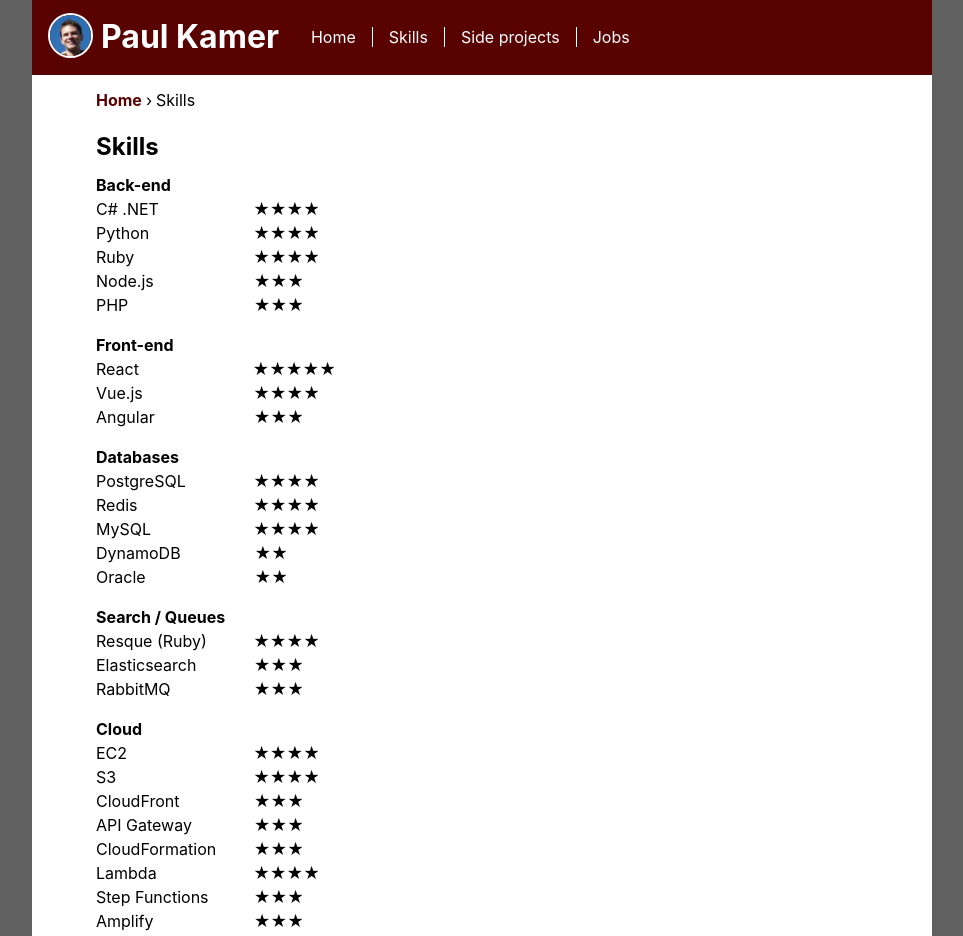
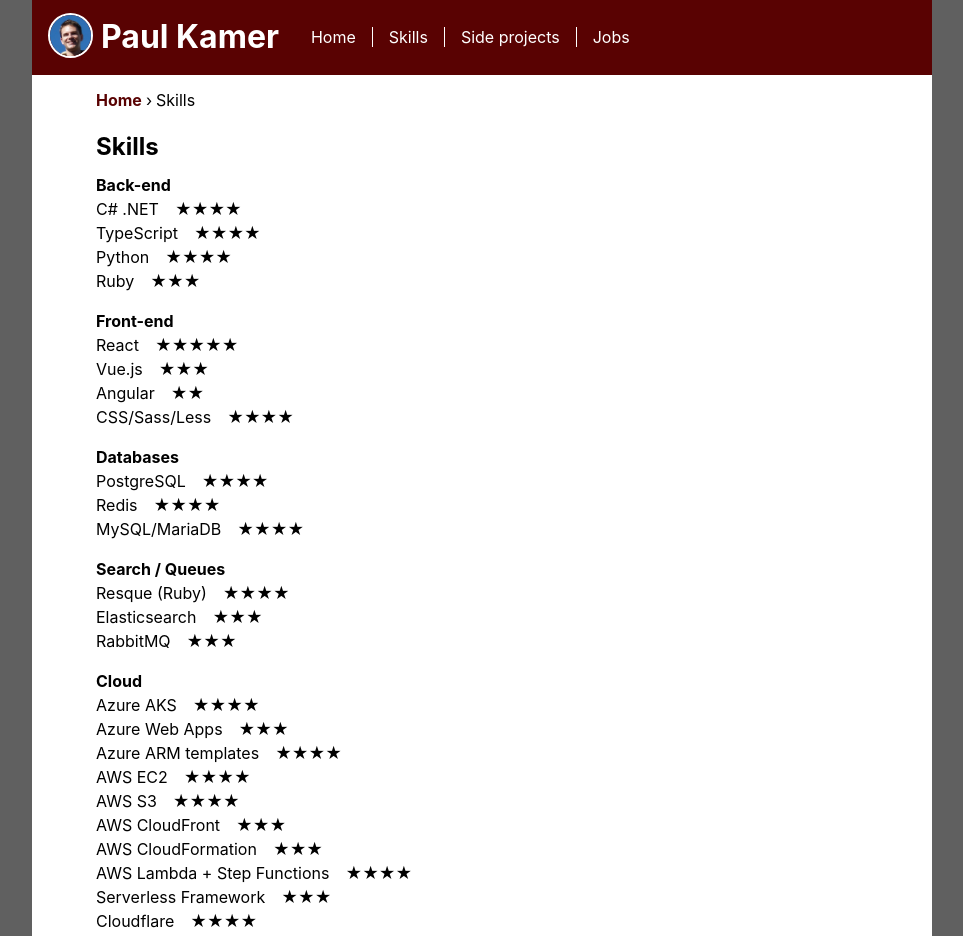
Before and after one commit to paulkamer/paulkamer.nl, a React (Create React App) app: page /skills in a window 1280 px wide. Shown: the top 936 px of the page, without its empty margins (158-1121 px from the left). Built offline with nearby package versions, Linux system fonts and the light colour scheme.

Commit message:
Add Netcompany page
Add certifications list
Update skills list

```diff
--- /dev/null
+++ b/src/components/CertificationsList.tsx
@@ -0,0 +1,21 @@
+import { certificates } from '../data/certificates';
+
+const CertificationsList: React.FC = () => {
+    const classNames = ['certificates'];
+
+    return (
+        <section className={classNames.join('--')}>
+            <h2>Certificates</h2>
+
+            <ul className="certificates__certificateslist">
+                {certificates.map((certificate, index) => (
+                    <li key={`cert_${index}`} className="certificate">
+                        <a href={certificate.credly_url} target="_blank">{certificate.start_date.toLocaleDateString('en-us', { year: "numeric", month: "short", day: "numeric" })} {certificate.name}</a>
+                    </li>
+                ))}
+            </ul>
+        </section>
+    );
+}
+
+export default CertificationsList;
--- a/src/components/SkillsList.scss
+++ b/src/components/SkillsList.scss
@@ -78,31 +78,16 @@
 
       &__skill {
         display: block;
-        max-width: 15em;
 
         &::after {
           display: none;
         }
 
         .skill {
+          font-family: monospace;
+
           &__rating {
-            float: right;
-
-            &[data-rating="1"] {
-              padding-right: 4em;
-            }
-
-            &[data-rating="2"] {
-              padding-right: 3em;
-            }
-
-            &[data-rating="3"] {
-              padding-right: 2em;
-            }
-
-            &[data-rating="4"] {
-              padding-right: 1em;
-            }
+            padding-left: 1em;
           }
         }
       }
--- /dev/null
+++ b/src/data/certificates.ts
@@ -0,0 +1,39 @@
+export type Certificate = {
+    name: string;
+    issued_by: string;
+    credly_url: string,
+    start_date: Date;
+    end_date?: Date;
+}
+
+export type CertificatesListType = Certificate[];
+
+export const certificates: CertificatesListType = [
+    {
+        name: "Azure Fundamentals",
+        issued_by: "Microsoft",
+        credly_url: "https://www.credly.com/badges/9ba87db8-82ce-4bf6-bc78-aef0e999e05f",
+        start_date: new Date('2021-04-30'),
+    },
+    {
+        name: "Azure Developer Associate",
+        issued_by: "Microsoft",
+        credly_url: "https://www.credly.com/badges/cfbffad0-8c44-44dd-a5d2-d640c8042735",
+        start_date: new Date('2021-05-31'),
+        end_date: new Date('2024-05-31'),
+    },
+    {
+        name: "Certified Kubernetes Application Developer (CKAD)",
+        issued_by: "Cloud Native Computing Foundation",
+        credly_url: "https://www.credly.com/badges/5393ae1c-dfe0-413a-beba-6d40c800f4c2",
+        start_date: new Date('2021-11-14'),
+        end_date: new Date('2024-11-14'),
+    },
+    {
+        name: "Azure Administrator Associate",
+        issued_by: "Microsoft",
+        credly_url: "https://www.credly.com/badges/14fe9440-7442-4033-92c2-beffed36a908",
+        start_date: new Date('2023-03-03'),
+        end_date: new Date('2024-03-03'),
+    },
+];
--- a/src/data/jobs.tsx
+++ b/src/data/jobs.tsx
@@ -12,8 +12,8 @@
   {
     company: "Netcompany",
     tenure: "May 2020 - current",
-    url: "https://www.netcompany.com/nl",
     logo_url: "/images/logo-netcompany.png",
+    url: "/jobs/netcompany",
     text: (
       <section>
         <p>
@@ -22,7 +22,7 @@
           enterprises and governments. It is an international company with
           offices in 6 countries, with over 2.500 employees.
         </p>
-        <p>My role is Senior Specialist / Lead Developer.</p>
+        <p>My curreny role at Netcompany is Managing Architect.</p>
       </section>
     ),
   },
--- a/src/data/skills.ts
+++ b/src/data/skills.ts
@@ -26,18 +26,18 @@
     discipline: Discipline.Backend,
     skills: [
       { name: "C# .NET", rating: 4 },
+      { name: "TypeScript", rating: 4 },
       { name: "Python", rating: 4 },
-      { name: "Ruby", rating: 4 },
-      { name: "Node.js", rating: 3 },
-      { name: "PHP", rating: 3 },
+      { name: "Ruby", rating: 3 },
     ],
   },
   {
     discipline: Discipline.Frontend,
     skills: [
       { name: "React", rating: 5 },
-      { name: "Vue.js", rating: 4 },
-      { name: "Angular", rating: 3 },
+      { name: "Vue.js", rating: 3 },
+      { name: "Angular", rating: 2 },
+      { name: "CSS/Sass/Less", rating: 4 },
     ],
   },
   {
@@ -45,9 +45,7 @@
     skills: [
       { name: "PostgreSQL", rating: 4 },
       { name: "Redis", rating: 4 },
-      { name: "MySQL", rating: 4 },
-      { name: "DynamoDB", rating: 2 },
-      { name: "Oracle", rating: 2 },
+      { name: "MySQL/MariaDB", rating: 4 },
     ],
   },
   {
@@ -61,16 +59,16 @@
   {
     discipline: Discipline.Cloud,
     skills: [
-      { name: "EC2", rating: 4 },
-      { name: "S3", rating: 4 },
-      { name: "CloudFront", rating: 3 },
-      { name: "API Gateway", rating: 3 },
-      { name: "CloudFormation", rating: 3 },
-      { name: "Lambda", rating: 4 },
-      { name: "Step Functions", rating: 3 },
-      { name: "Amplify", rating: 3 },
-      { name: "Cognito", rating: 3 },
+      { name: "Azure AKS", rating: 4 },
+      { name: "Azure Web Apps", rating: 3 },
+      { name: "Azure ARM templates", rating: 4 },
+      { name: "AWS EC2", rating: 4 },
+      { name: "AWS S3", rating: 4 },
+      { name: "AWS CloudFront", rating: 3 },
+      { name: "AWS CloudFormation", rating: 3 },
+      { name: "AWS Lambda + Step Functions", rating: 4 },
       { name: "Serverless Framework", rating: 3 },
+      { name: "Cloudflare", rating: 4 },
     ],
   },
   {
@@ -78,8 +76,6 @@
     skills: [
       { name: "Heroku", rating: 5 },
       { name: "DigitalOcean", rating: 3 },
-      { name: "Cloudflare", rating: 4 },
-      { name: "Akamai", rating: 2 },
     ],
   },
   {
@@ -87,12 +83,9 @@
     skills: [
       { name: "Jest", rating: 4 },
       { name: "Mocha", rating: 4 },
-      { name: "Ava", rating: 3 },
       { name: "Enzyme", rating: 3 },
       { name: "Sinon", rating: 4 },
       { name: "Chai", rating: 4 },
-      { name: "Cypress", rating: 3 },
-      { name: "Selenium", rating: 3 },
       { name: "Ruby minitest", rating: 3 },
       { name: "RSpec", rating: 3 },
     ],
--- a/src/pages/App.tsx
+++ b/src/pages/App.tsx
@@ -11,6 +11,7 @@
 import './App.scss';
 
 const JobsIndexPage = React.lazy(() => import('./jobs'));
+const JobNetcompanyPage = React.lazy(() => import('./jobs/Netcompany'));
 const JobStartmePage = React.lazy(() => import('./jobs/Startme'));
 const JobGsmPerformPage = React.lazy(() => import('./jobs/GsmPerform'));
 
@@ -60,6 +61,7 @@
                   element={<Suspense><ProjectWw2TwitterBotPage /></Suspense>}
                 />
                 <Route path="/projects/" element={<Suspense><ProjectsIndexPage /></Suspense>} />
+                <Route path="/jobs/netcompany" element={<Suspense><JobNetcompanyPage /></Suspense>} />
                 <Route path="/jobs/startme" element={<Suspense><JobStartmePage /></Suspense>} />
                 <Route
                   path="/jobs/gsm_perform"
--- a/src/pages/Home.tsx
+++ b/src/pages/Home.tsx
@@ -3,6 +3,7 @@
 
 import SkillsList from "../components/SkillsList";
 import JobsList from "../components/JobsList";
+import CertificationsList from "../components/CertificationsList";
 
 import { Discipline, skills } from "../data/skills";
 
@@ -52,6 +53,10 @@
         <JobsList />
       </section>
 
+      <section id="certificates">
+        <CertificationsList />
+      </section>
+
       <section className="projects">
         <h2>Side projects</h2>
         <p>
--- /dev/null
+++ b/src/pages/jobs/Netcompany.tsx
@@ -0,0 +1,60 @@
+import React from 'react';
+
+import { BreadCrumbtrail } from '../../components/Breadcrumbtrail';
+
+const NetcompanyPage: React.FC = () => {
+
+    return (
+        <section>
+            <BreadCrumbtrail trail={[{ to: '/jobs/', label: 'Jobs' }, { label: 'Netcompany' }]} />
+
+            <h1>Netcompany | May 2020 - present</h1>
+
+            <p>
+                I started as a Senior Specialist at Netcompany working for a customer in the primary education in the Netherlands, the Vervangingsfonds/Participatiefonds (Vf/Pf).<br />
+                For this customer my team and I built a solution that allows schools to request subsidies to cover unemployment costs.
+            </p>
+
+            <p>
+                The solution consists of a React frontend and a .NET 6 backend component. The backend has several connections to external
+                dependencies, like a CRM and document management system, using a wide arrange of protocols, such as: REST, SAML2.0, OpenID Connect, OData and SOAP.
+            </p>
+
+            <p>
+                Mid 2022 I got the opportunity to shift my focus from software development to software architecture. My role changed to Managing Architect and in this capacity
+                I assisted with transitioning our team from projects-based work to service and maintanance.
+            </p>
+
+            <p>In March 2023 I joined the 'Datalab Core Team' of a different Netcompany customer, the Dutch Ministry of Healthcare.</p>
+
+            <p>
+                Besides working as a developer/architect, I also regularly helped with tender writing, job interviews, internal knowledge sharing talks and I organized an internal DevOps & Kubernetes course.<br />
+                Netcompany also gave me the opportunity to become an emergency response officer (BHV'er).
+            </p>
+
+            <h2>Technology stack</h2>
+
+            <p>The technology stack comprises of the following:</p>
+
+            <ul>
+                <li>C# / .NET 3.1, 5, 6</li>
+                <li>React + TypeScript</li>
+                <li>Azure Kubernetes Service (AKS)</li>
+                <li>Azure DevOps - CI/CD pipelines</li>
+                <li>Sonarqube</li>
+                <li>Azure Data Factory</li>
+                <li>Power BI</li>
+            </ul>
+
+            <h2>Positions</h2>
+
+            <ul>
+                <li>Managing Architect | September 2022 - present</li>
+                <li>Master / Lead Developer | January 2022 - September 2022</li>
+                <li>Senior Specialist | May 2020 - January 2022</li>
+            </ul>
+        </section >
+    )
+};
+
+export default NetcompanyPage;
```
